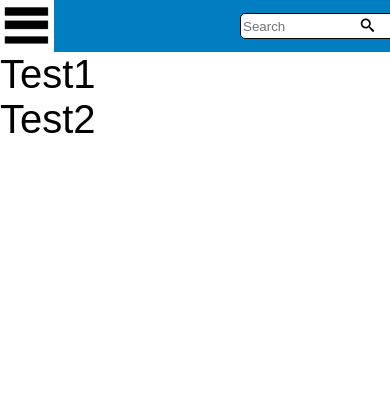
After one commit to damian-kuriata/myblog, a Django app: page / in a window 390 px wide. The commit adds this page. Shown: the top 420 px of the page. Run offline with Django 3.2, Linux system fonts and the light colour scheme.

Commit message:
implement mobile navigation

```diff
--- a/blog/settings/development.py
+++ b/blog/settings/development.py
@@ -5,6 +5,7 @@ DEBUG = True
 DEBUG_PROPAGATE_EXCEPTIONS = True
 
 EMAIL_BACKEND = 'django.core.mail.backends.console.EmailBackend'
+ALLOWED_HOSTS = ["*"]
 
 DATABASES = {
     'default': {
--- a/myblog/models.py
+++ b/myblog/models.py
@@ -1,5 +1,5 @@
 from django.contrib.auth.models import User
-from django.core.validators import MinLengthValidator
+from django.core.validators import MinLengthValidator, MinValueValidator
 from django.db import models
 from django.utils.translation import gettext_lazy as _
 
@@ -15,7 +15,7 @@ class Entry(models.Model):
                                              auto_now=True)
     visits_count = models.IntegerField(_("visits count"), default=0,
                                        validators=[
-                                           MinLengthValidator(0)
+                                           MinValueValidator(0)
                                        ])
 
     def __str__(self):
@@ -30,7 +30,7 @@ class Entry(models.Model):
 
 
 class Category(models.Model):
-    name = models.CharField(_("name"), max_length=60)
+    name = models.CharField(_("name"), max_length=60, unique=True)
     entries = models.ManyToManyField(Entry, verbose_name=_("entries"))
 
     def __str__(self):
--- /dev/null
+++ b/myblog/static/myblog/css/style.css
@@ -0,0 +1,98 @@
+body {
+  margin: 0;
+  padding: 0;
+  font-size: 40px;
+  font-family: Arial, SansSerif;
+  width: 100%;
+  height: 1000px;
+}
+.hidden {
+  display: none;
+}
+nav {
+  background-color: rgb(0, 126, 194);
+  position: fixed;
+  top: 0;
+  left: 0;
+  width: 100%;
+  height: 1.3em;
+}
+nav .navigation-container {
+  height: 100%;
+  display: flex;
+  align-items: center;
+}
+nav .navigation-container .mobile-nav-button{
+  height: 100%;
+}
+nav .navigation-container form {
+  display: flex;
+  flex-direction: row;
+  justify-content: center;
+  position: relative;
+  margin-left: auto;
+  width: 30%;
+  height: 50%;
+}
+nav .navigation-container input[type="search"]{
+  flex-grow: 2;
+  border: 1px solid black;
+  border-radius: 5px;
+}
+nav .navigation-container button {
+  border: none;
+  background: none;
+  z-index: 99;
+  padding: 0;
+  position: absolute;
+  top: 0;
+  bottom: 0;
+  right: 1.2em;
+}
+nav .mobile-navigation-list {
+  display: flex;
+  flex-direction: column;
+}
+
+/* IcoMoon fonts */
+@font-face {
+  font-family: 'icomoon';
+  src:  url('../fonts/icomoon.eot?udx0ib');
+  src:  url('../fonts/icomoon.eot?udx0ib#iefix') format('embedded-opentype'),
+    url('../fonts/icomoon.ttf?udx0ib') format('truetype'),
+    url('../fonts/icomoon.woff?udx0ib') format('woff'),
+    url('../fonts/icomoon.svg?udx0ib#icomoon') format('svg');
+  font-weight: normal;
+  font-style: normal;
+  font-display: block;
+}
+[class^="icon-"], [class*=" icon-"] {
+  /* use !important to prevent issues with browser extensions that change fonts */
+  font-family: 'icomoon' !important;
+  speak: never;
+  font-style: normal;
+  font-weight: normal;
+  font-variant: normal;
+  text-transform: none;
+  line-height: 1;
+
+  /* Better Font Rendering =========== */
+  -webkit-font-smoothing: antialiased;
+  -moz-osx-font-smoothing: grayscale;
+}
+
+.icon-play:before {
+  content: "\e912";
+}
+.icon-search:before {
+  content: "\e986";
+}
+.icon-facebook:before {
+  content: "\ea90";
+}
+.icon-instagram:before {
+  content: "\ea92";
+}
+.icon-twitter:before {
+  content: "\ea96";
+}
--- /dev/null
+++ b/myblog/static/myblog/scripts/main.js
@@ -0,0 +1,10 @@
+import {handleMobileNavigation} from "./modules/mobile.js";
+
+$(document).ready(() => {
+    console.log("hello");
+    const isMobile =  /iPhone|iPad|iPod|Android/i.test(navigator.userAgent);
+    console.log(isMobile);
+    if(isMobile) {
+        handleMobileNavigation();
+    }
+})
--- /dev/null
+++ b/myblog/static/myblog/scripts/modules/mobile.js
@@ -0,0 +1,20 @@
+// A module containing mobile-specific functions
+
+
+export function handleMobileNavigation() {
+    const mobileNavigationButton = $(".mobile-nav-button");
+    const mobileNavigationList = $("nav .mobile-navigation-list");
+    //$('body').on('click','img',function(){alert('it works');})
+    mobileNavigationButton.click((event) => {
+        console.log("click");
+        if(mobileNavigationList.is(":hidden")) {
+            mobileNavigationList.show(300, () => {
+                mobileNavigationList.css("display", "flex");
+            })
+        }
+        else {
+            mobileNavigationList.hide(300);
+        }
+    })
+
+}
--- /dev/null
+++ b/myblog/templates/base.html
@@ -0,0 +1,37 @@
+<!DOCTYPE html>
+<html lang="en">
+<head>
+    {% load static %}
+    {% load i18n %}
+    <meta charset="UTF-8">
+    <meta name="viewport" content="width=device-width, initial-scale=1.0">
+    <meta name="description" content="{% block description %}{% endblock %}">
+    <title>{% block title %}{% endblock %}</title>
+    <link rel="stylesheet" href="{% static 'myblog/css/style.css' %}">
+    <script src="https://ajax.googleapis.com/ajax/libs/jquery/3.5.1/jquery.min.js"></script>
+</head>
+<body>
+    <nav class="main-navigation">
+        <div class="navigation-container">
+
+                <img class="mobile-nav-button" src="{% static 'myblog/images/mobile-nav-button.png' %}">
+
+                <form id="search" role="search" method="GET" action="/search">
+                    <input type="search" name="search" placeholder="{% translate 'Search' %}">
+                    <button type="submit"><i class="icon-search"></i></button>
+                </form>
+        </div>
+        <div class="mobile-navigation-list hidden">
+            <div>Test1</div>
+            <div>Test2</div>
+        </div>
+    </nav>
+    <header>
+        <h1 class="main-header">{% block mainheader %}{% endblock %}</h1>
+    </header>
+    <main>
+        {% block content %}{% endblock %}
+    </main>
+    <script type="module" src="{% static 'myblog/scripts/main.js' %}"></script>
+</body>
+</html>
--- a/myblog/templates/myblog/index.html
+++ b/myblog/templates/myblog/index.html
@@ -1,11 +1,2 @@
-<!DOCTYPE html>
-<html lang="en">
-<head>
-    <meta charset="UTF-8">
-    <title>Title</title>
-</head>
-<body>
-    {% load i18n %}
-    <h1>{% translate 'Hello' %}</h1>
-</body>
-</html>
+{% extends "base.html" %}
+{% block test %}test{% endblock %}
--- a/myblog/urls.py
+++ b/myblog/urls.py
@@ -1,8 +1,13 @@
-from django.urls import path
+from django.urls import path, re_path
 from django.views.generic import TemplateView
+
+from myblog.views import IndexView, CategoriesView
 
 app_name = "myblog"
 
 urlpatterns = [
-    path("", IndexView.as_view(), name="index")
+    path("", IndexView.as_view(), name="index"),
+    re_path(r"^categories/((?P<name>\w+)/)?$",
+            CategoriesView.as_view(),
+            name="categories")
 ]
--- a/myblog/views.py
+++ b/myblog/views.py
@@ -1,4 +1,33 @@
 from django import views
+from django.http import Http404
 from django.shortcuts import render
+from django.views.generic import ListView
 
-# Create your views here.
+from myblog.models import Entry, Category
+
+
+class IndexView(ListView):
+    template_name = "myblog/index.html"
+    # Get most popular entires
+    queryset = Entry.objects.order_by("visits_count")
+    context_object_name = "most_popular_entries"
+
+    def get_context_data(self, **kwargs):
+        context = super().get_context_data(**kwargs)
+        latest_entires = \
+            Entry.objects.order_by("-creation_datetime")
+        context["latest_entries"] = latest_entires
+
+
+class CategoriesView(ListView):
+    template_name = "myblog/categories.html"
+
+    def get_queryset(self):
+        cat_name = self.kwargs.get("name")
+        if cat_name:
+            try:
+                Category.objects.get(name=cat_name)
+            except Category.DoesNotExist:
+                raise Http404
+        else:
+            return Category.objects.all()
```
Also changed, not shown: myblog/admin.py (+25 -2 lines), myblog/templates/myblog/categories.html (added, +10 -0 lines), myblog/static/myblog/fonts/icomoon.ttf (added), myblog/static/myblog/fonts/icomoon.woff (added), myblog/static/myblog/images/mobile-nav-button.png (added), 2 other files.
